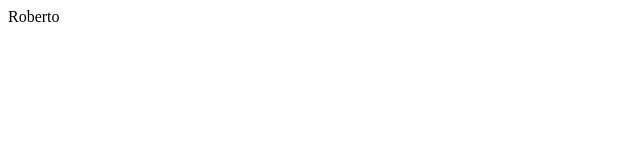
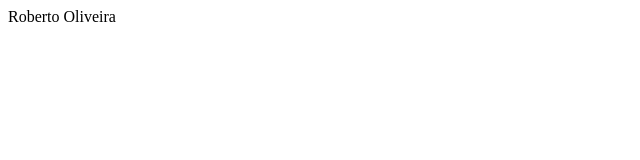
Before and after one commit to IsTheJack/basic_html, a plain HTML site: page index.html in a window 1280 px wide. Shown: the full height of the page, 0-640 px from the left. Drawn offline with Linux system fonts and the light colour scheme.

Commit message:
coloquei meu nome todo

```diff
--- a/index.html
+++ b/index.html
@@ -6,6 +6,6 @@
     <title>Html Basico</title>
 </head>
 <body>
-    Roberto
+    Roberto Oliveira
 </body>
 </html>
```
Also changed, not shown: githtub.txt.
